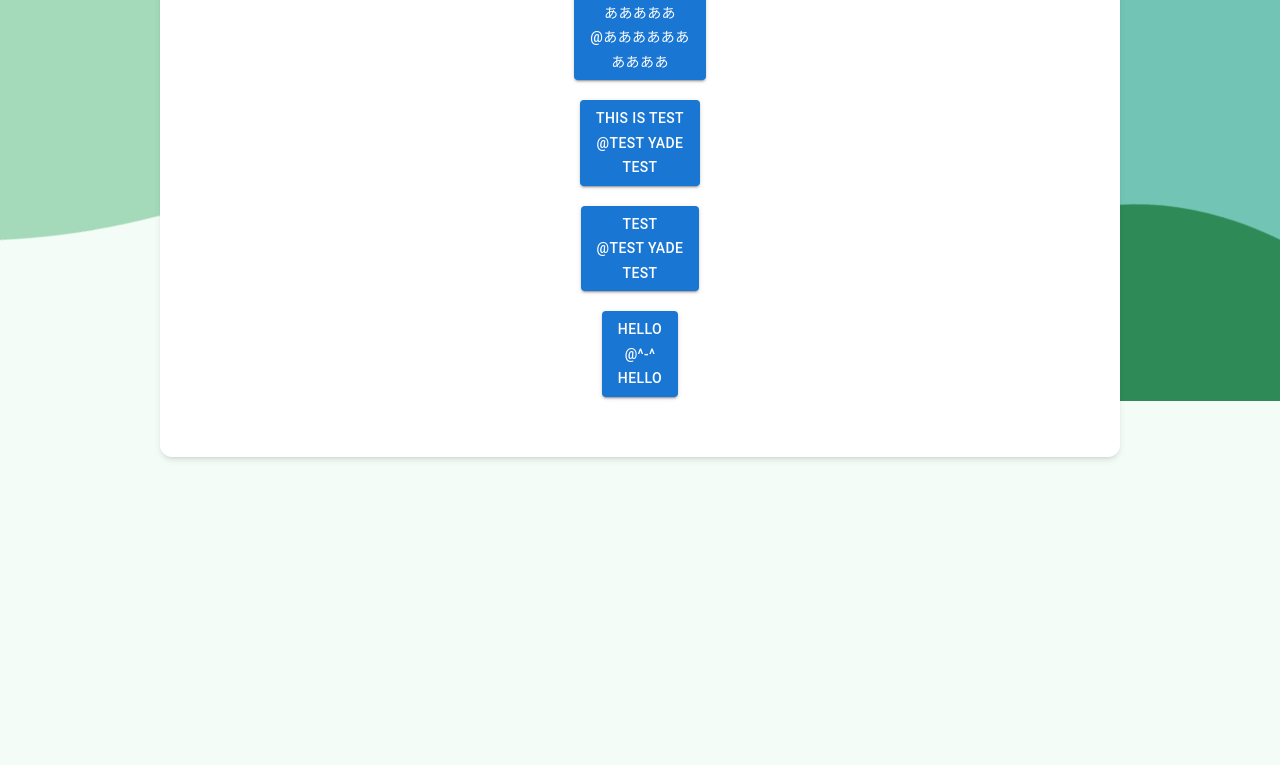
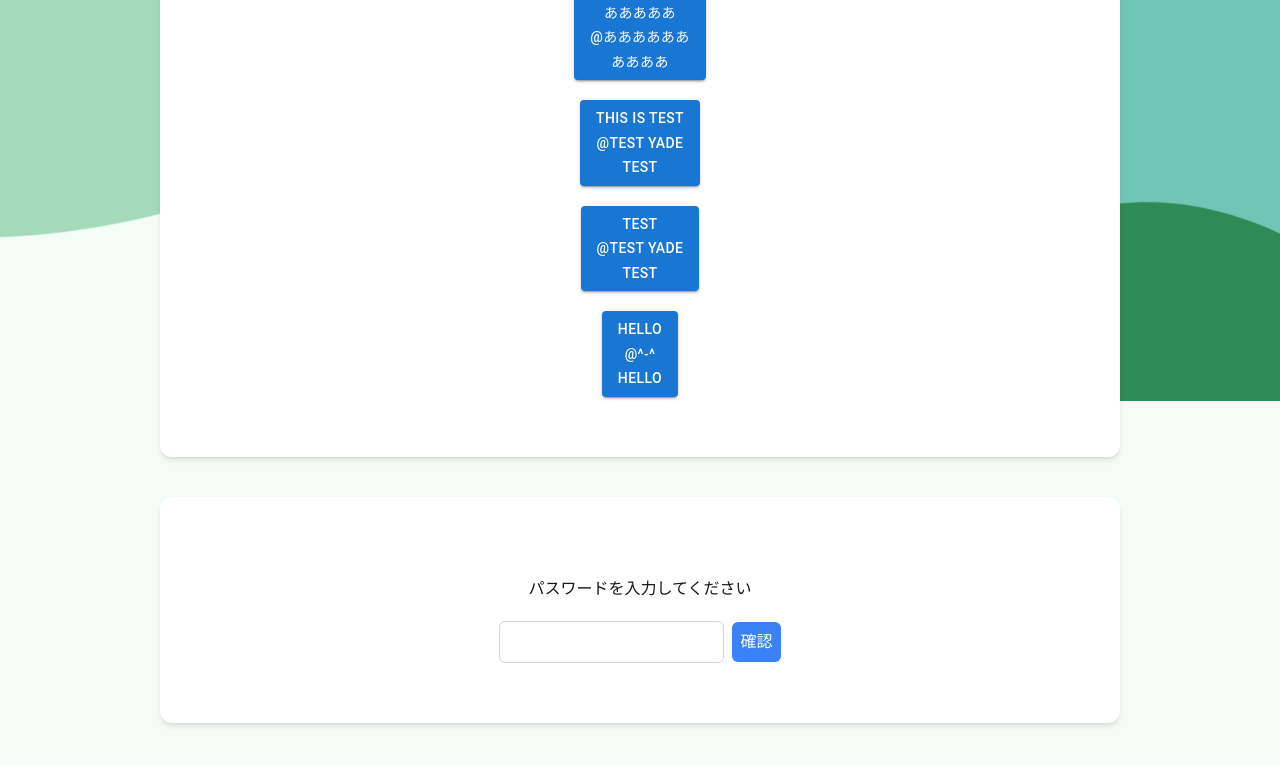
Before and after one commit to t-matsuda1011/myApp, a Next.js app: page /test in a window 1280 px wide. Shown: the part 399-1164 px from the top of the page. Before the commit the page ends 936 px from the top, so only its background shows below. Built offline with nearby package versions, Linux system fonts and the light colour scheme.

Commit message:
useStateを使ったパスワードチェッカー

```diff
--- a/src/app/test/page.tsx
+++ b/src/app/test/page.tsx
@@ -2,11 +2,12 @@
 
 import PageMessage from "@/components/page-message";
 import CardContents from "@/components/card-contents";
+import PasswordCheck from "@/components/password-check";
 
 export default function Page() {
     return (
         <div className='mt-10'>
-            <PageMessage text="Test" />
+            <PageMessage text="Test"/>
             <div className='mt-10 mx-auto p-10 bg-white md:w-4/5 w-11/12 rounded-xl shadow-md'>
                 <CardContents
                     bio="あいうえお"
@@ -34,6 +35,7 @@ export default function Page() {
                     nickname="^-^"
                 />
             </div>
+            <PasswordCheck />
         </div>
     );
 }
--- /dev/null
+++ b/src/components/password-check/index.tsx
@@ -0,0 +1,30 @@
+import React from 'react';
+import { useState } from 'react';
+
+const PasswordCheck = () => {
+    const [inputPassword, setInputPassword] = useState('');
+    const [result, setResult] = useState('');
+    const handleCheck = () => {
+        if (inputPassword === '1011') {
+            setResult('パスワードが一致しました');
+        } else {
+            setResult('パスワードが一致しません');
+        }
+    }
+
+    return (
+        <div className="mt-10 mx-auto p-10 bg-white md:w-4/5 w-11/12 rounded-xl shadow-md text-center">
+            <p className='md:pt-10 pt-5'>パスワードを入力してください</p>
+            <input
+                type='password'
+                className='md:mt-5 mt-3 mr-2 p-2 border border-gray-300 rounded-md'
+                value={inputPassword}
+                onChange={(e) => setInputPassword(e.target.value)}
+            />
+            <button onClick={handleCheck} className='md:mt-5 mt-3 p-2 bg-blue-500 text-white rounded-md'>確認</button>
+            <p className='mt-5'>{result}</p>
+        </div>
+    );
+};
+
+export default PasswordCheck;
```
